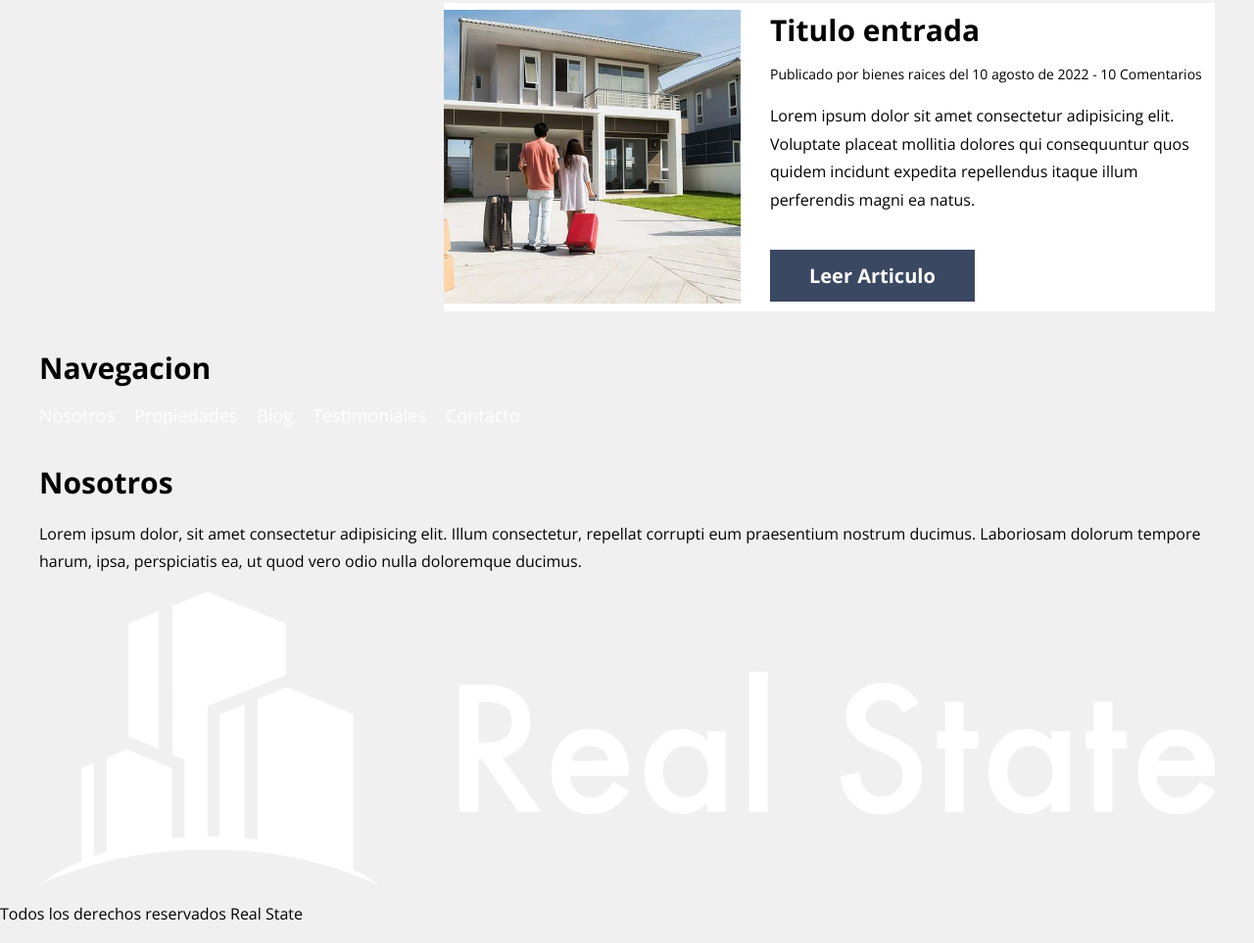
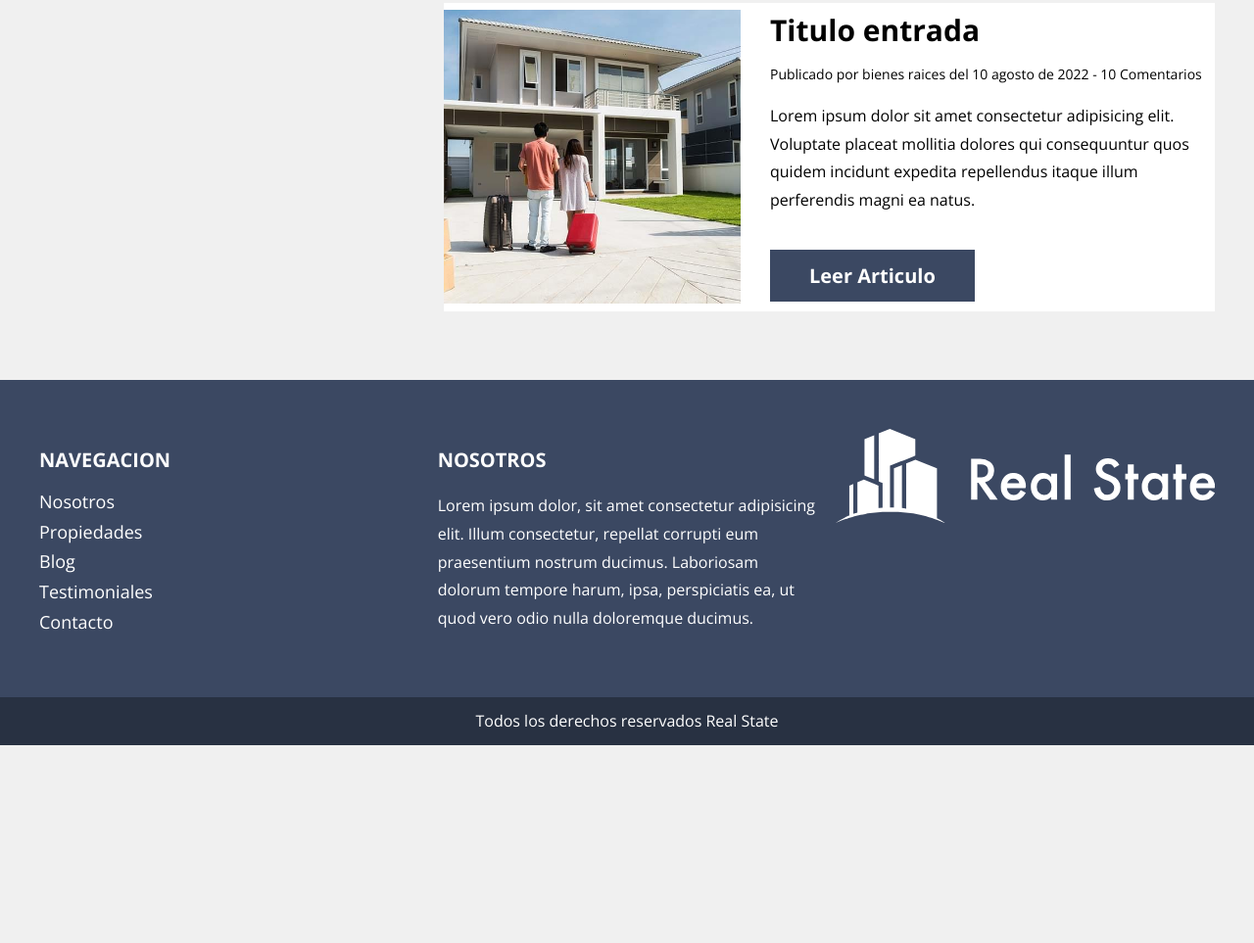
Before and after one commit to Geinersb/RealState-Web, a website: page index.html in a window 1280 px wide. Shown: the part 3440-4403 px from the top of the page at 98% size. After the commit the page ends 4201 px from the top, so only its background shows below. Drawn offline with nearby package versions, Linux system fonts and the light colour scheme.

Commit message:
se finaliza el footer

```diff
--- a/index.html
+++ b/index.html
@@ -53,7 +53,9 @@
                     <h3 class="propiedad__nombre">Casa de Lujo con 3 Cuartos</h3>
                 </div>
                 <div class="propiedad__contenido">
-                <p class="propiedad__texto">Lorem ipsum dolor sit amet consectetur adipisicing elit. Minima ut maiores est placeat quibusdam distinctio accusamus commodi hic ipsum perspiciatis voluptates voluptate tempora.</p>
+                    <p class="propiedad__texto">Lorem ipsum dolor sit amet consectetur adipisicing elit. Minima ut
+                        maiores est placeat quibusdam distinctio accusamus commodi hic ipsum perspiciatis voluptates
+                        voluptate tempora.</p>
                     <p class="propiedad__precio">$1,200,000.00</p>
                     <a href="#" class="propiedad__enlace">Ver Propiedad</a>
                 </div>
@@ -64,7 +66,9 @@
                     <h3 class="propiedad__nombre">Casa de Lujo con 3 Cuartos</h3>
                 </div>
                 <div class="propiedad__contenido">
-                <p class="propiedad__texto">Lorem ipsum dolor sit amet consectetur adipisicing elit. Minima ut maiores est placeat quibusdam distinctio accusamus commodi hic ipsum perspiciatis voluptates voluptate tempora.</p>
+                    <p class="propiedad__texto">Lorem ipsum dolor sit amet consectetur adipisicing elit. Minima ut
+                        maiores est placeat quibusdam distinctio accusamus commodi hic ipsum perspiciatis voluptates
+                        voluptate tempora.</p>
                     <p class="propiedad__precio">$1,200,000.00</p>
                     <a href="#" class="propiedad__enlace">Ver Propiedad</a>
                 </div>
@@ -75,7 +79,9 @@
                     <h3 class="propiedad__nombre">Casa de Lujo con 3 Cuartos</h3>
                 </div>
                 <div class="propiedad__contenido">
-                <p class="propiedad__texto">Lorem ipsum dolor sit amet consectetur adipisicing elit. Minima ut maiores est placeat quibusdam distinctio accusamus commodi hic ipsum perspiciatis voluptates voluptate tempora.</p>
+                    <p class="propiedad__texto">Lorem ipsum dolor sit amet consectetur adipisicing elit. Minima ut
+                        maiores est placeat quibusdam distinctio accusamus commodi hic ipsum perspiciatis voluptates
+                        voluptate tempora.</p>
                     <p class="propiedad__precio">$1,200,000.00</p>
                     <a href="#" class="propiedad__enlace">Ver Propiedad</a>
                 </div>
@@ -86,7 +92,9 @@
                     <h3 class="propiedad__nombre">Casa de Lujo con 3 Cuartos</h3>
                 </div>
                 <div class="propiedad__contenido">
-                <p class="propiedad__texto">Lorem ipsum dolor sit amet consectetur adipisicing elit. Minima ut maiores est placeat quibusdam distinctio accusamus commodi hic ipsum perspiciatis voluptates voluptate tempora.</p>
+                    <p class="propiedad__texto">Lorem ipsum dolor sit amet consectetur adipisicing elit. Minima ut
+                        maiores est placeat quibusdam distinctio accusamus commodi hic ipsum perspiciatis voluptates
+                        voluptate tempora.</p>
                     <p class="propiedad__precio">$1,200,000.00</p>
                     <a href="#" class="propiedad__enlace">Ver Propiedad</a>
                 </div>
@@ -97,7 +105,9 @@
                     <h3 class="propiedad__nombre">Casa de Lujo con 3 Cuartos</h3>
                 </div>
                 <div class="propiedad__contenido">
-                <p class="propiedad__texto">Lorem ipsum dolor sit amet consectetur adipisicing elit. Minima ut maiores est placeat quibusdam distinctio accusamus commodi hic ipsum perspiciatis voluptates voluptate tempora.</p>
+                    <p class="propiedad__texto">Lorem ipsum dolor sit amet consectetur adipisicing elit. Minima ut
+                        maiores est placeat quibusdam distinctio accusamus commodi hic ipsum perspiciatis voluptates
+                        voluptate tempora.</p>
                     <p class="propiedad__precio">$1,200,000.00</p>
                     <a href="#" class="propiedad__enlace">Ver Propiedad</a>
                 </div>
@@ -108,7 +118,9 @@
                     <h3 class="propiedad__nombre">Casa de Lujo con 3 Cuartos</h3>
                 </div>
                 <div class="propiedad__contenido">
-                <p class="propiedad__texto">Lorem ipsum dolor sit amet consectetur adipisicing elit. Minima ut maiores est placeat quibusdam distinctio accusamus commodi hic ipsum perspiciatis voluptates voluptate tempora.</p>
+                    <p class="propiedad__texto">Lorem ipsum dolor sit amet consectetur adipisicing elit. Minima ut
+                        maiores est placeat quibusdam distinctio accusamus commodi hic ipsum perspiciatis voluptates
+                        voluptate tempora.</p>
                     <p class="propiedad__precio">$1,200,000.00</p>
                     <a href="#" class="propiedad__enlace">Ver Propiedad</a>
                 </div>
@@ -121,7 +133,9 @@
         <div class="destacada__grid contenedor">
             <div class="destacada__contenido">
                 <h3 class="destacada__heading">Propiedad Destacada</h3>
-        <p class="destacada__texto">Lorem ipsum dolor sit amet consectetur, adipisicing elit. Eveniet non a hic ea dolorum odio, illo ratione necessitatibus modi provident ullam pariatur quod facere, quisquam reiciendis omnis sapiente, corrupti culpa.</p>
+                <p class="destacada__texto">Lorem ipsum dolor sit amet consectetur, adipisicing elit. Eveniet non a hic
+                    ea dolorum odio, illo ratione necessitatibus modi provident ullam pariatur quod facere, quisquam
+                    reiciendis omnis sapiente, corrupti culpa.</p>
 
                 <p class="destacada__precio">$1,200,000.00</p>
 
@@ -142,7 +156,9 @@
                 <div class="testimonial__contenido">
                     <p class="testimonial__nombre">Familia Hernandez</p>
                     <p class="testimonial__texto">
-            Lorem ipsum dolor sit amet, consectetur adipisicing elit. Mollitia tempore delectus perspiciatis quidem suscipit odit unde adipisci enim voluptates, officiis voluptatum. Maiores inventore ad quisquam, repellendus vitae incidunt modi sed.
+                        Lorem ipsum dolor sit amet, consectetur adipisicing elit. Mollitia tempore delectus perspiciatis
+                        quidem suscipit odit unde adipisci enim voluptates, officiis voluptatum. Maiores inventore ad
+                        quisquam, repellendus vitae incidunt modi sed.
                     </p>
                 </div>
             </div>
@@ -159,10 +175,12 @@
                 <div class="entrada__contenido">
                     <h3 class="entrada__nombre">Titulo entrada</h3>
                     <p class="entrada__meta">Publicado por bienes raices del 10 agosto de 2022 - 10 Comentarios</p>
-        <p class="entrada__texto">Lorem ipsum dolor sit amet consectetur adipisicing elit. Voluptate placeat mollitia dolores qui consequuntur quos quidem incidunt expedita repellendus itaque illum perferendis magni ea natus.</p>
+                    <p class="entrada__texto">Lorem ipsum dolor sit amet consectetur adipisicing elit. Voluptate placeat
+                        mollitia dolores qui consequuntur quos quidem incidunt expedita repellendus itaque illum
+                        perferendis magni ea natus.</p>
                     <a href="#" class="entrada__enlace">Leer Articulo</a>
                 </div>
-</div>  <!--Entrada-->
+            </div> <!--Entrada-->
 
 
             <div class="entrada">
@@ -172,10 +190,12 @@
                 <div class="entrada__contenido">
                     <h3 class="entrada__nombre">Titulo entrada</h3>
                     <p class="entrada__meta">Publicado por bienes raices del 10 agosto de 2022 - 10 Comentarios</p>
-        <p class="entrada__texto">Lorem ipsum dolor sit amet consectetur adipisicing elit. Voluptate placeat mollitia dolores qui consequuntur quos quidem incidunt expedita repellendus itaque illum perferendis magni ea natus.</p>
+                    <p class="entrada__texto">Lorem ipsum dolor sit amet consectetur adipisicing elit. Voluptate placeat
+                        mollitia dolores qui consequuntur quos quidem incidunt expedita repellendus itaque illum
+                        perferendis magni ea natus.</p>
                     <a href="#" class="entrada__enlace">Leer Articulo</a>
                 </div>
-</div>  <!--Entrada-->
+            </div> <!--Entrada-->
 
 
             <div class="entrada">
@@ -185,10 +205,12 @@
                 <div class="entrada__contenido">
                     <h3 class="entrada__nombre">Titulo entrada</h3>
                     <p class="entrada__meta">Publicado por bienes raices del 10 agosto de 2022 - 10 Comentarios</p>
-        <p class="entrada__texto">Lorem ipsum dolor sit amet consectetur adipisicing elit. Voluptate placeat mollitia dolores qui consequuntur quos quidem incidunt expedita repellendus itaque illum perferendis magni ea natus.</p>
+                    <p class="entrada__texto">Lorem ipsum dolor sit amet consectetur adipisicing elit. Voluptate placeat
+                        mollitia dolores qui consequuntur quos quidem incidunt expedita repellendus itaque illum
+                        perferendis magni ea natus.</p>
                     <a href="#" class="entrada__enlace">Leer Articulo</a>
                 </div>
-</div>  <!--Entrada-->
+            </div> <!--Entrada-->
         </section>
     </div>
 
@@ -199,19 +221,21 @@
         <div class="footer__grid contenedor">
             <div class="footer__box">
                 <h3 class="footer__heading">Navegacion</h3>
-        <nav class="navegacion">
-            <a href="#" class="navegacion__link navegacion__link--vertical">Nosotros</a>
-            <a href="#" class="navegacion__link navegacion__link--vertical">Propiedades</a>
-            <a href="#" class="navegacion__link navegacion__link--vertical">Blog</a>
-            <a href="#" class="navegacion__link navegacion__link--vertical">Testimoniales</a>
-            <a href="#" class="navegacion__link navegacion__link--vertical">Contacto</a>
+                <nav class="footer__navegacion">
+                    <a href="#" class="footer__link ">Nosotros</a>
+                    <a href="#" class="footer__link ">Propiedades</a>
+                    <a href="#" class="footer__link ">Blog</a>
+                    <a href="#" class="footer__link ">Testimoniales</a>
+                    <a href="#" class="footer__link ">Contacto</a>
 
                 </nav>
             </div>
 
             <div class="footer__box">
                 <h3 class="footer__heading">Nosotros</h3>
-        <p class="footer__texto">Lorem ipsum dolor, sit amet consectetur adipisicing elit. Illum consectetur, repellat corrupti eum praesentium nostrum ducimus. Laboriosam dolorum tempore harum, ipsa, perspiciatis ea, ut quod vero odio nulla doloremque ducimus.</p>
+                <p class="footer__texto">Lorem ipsum dolor, sit amet consectetur adipisicing elit. Illum consectetur,
+                    repellat corrupti eum praesentium nostrum ducimus. Laboriosam dolorum tempore harum, ipsa,
+                    perspiciatis ea, ut quod vero odio nulla doloremque ducimus.</p>
             </div>
 
             <div class="footer__box">
--- a/src/scss/app.scss
+++ b/src/scss/app.scss
@@ -1,3 +1,4 @@
 @use 'base';
 @use 'ui/header';
 @use 'ui/contenido';
+@use 'ui/footer';
--- /dev/null
+++ b/src/scss/ui/footer/_footer.scss
@@ -0,0 +1,47 @@
+@use 'base/variables' as v;
+@use 'base/mixins' as m;
+
+.footer{
+    background-color: v.$primario;
+    padding-top: 5rem;
+    margin-top: 5rem;
+
+    &__grid{
+        @include m.tablet {
+            @include m.grid(3, 2rem);
+               }
+    }
+
+    &__heading{
+        color: v.$blanco;
+        font-size: 2rem;
+        text-transform: uppercase;
+    }
+
+    &__texto{
+        color: v.$blanco;
+    }
+
+    &__navegacion{
+display: flex;
+flex-direction: column;
+    }
+
+    &__link{
+color: v.$blanco;
+font-size: 1.8rem;
+margin-bottom: 1rem;
+
+&:last-of-type{
+    margin-bottom: 0;
+}
+    }
+
+    &__copyright{
+        background-color: darken(v.$primario, 10%);
+        text-align: center;
+        padding: 1rem;
+        color: v.$blanco;
+        margin: 5rem 0 0 0 ;
+    }
+}
--- /dev/null
+++ b/src/scss/ui/footer/_index.scss
@@ -0,0 +1 @@
+@forward 'footer';
```
Also changed, not shown: build/css/app.css, 1 other file. Lines whose indentation alone changed are shown as unchanged.
